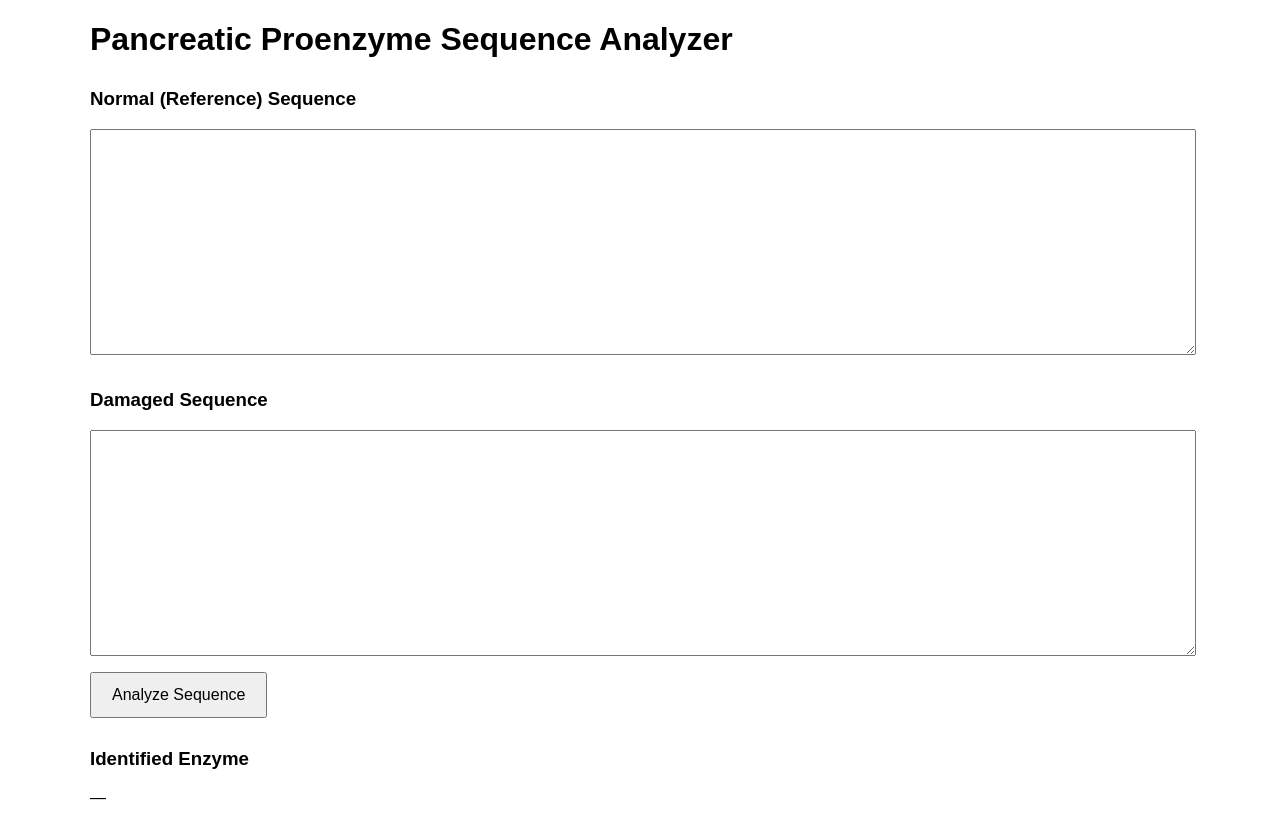
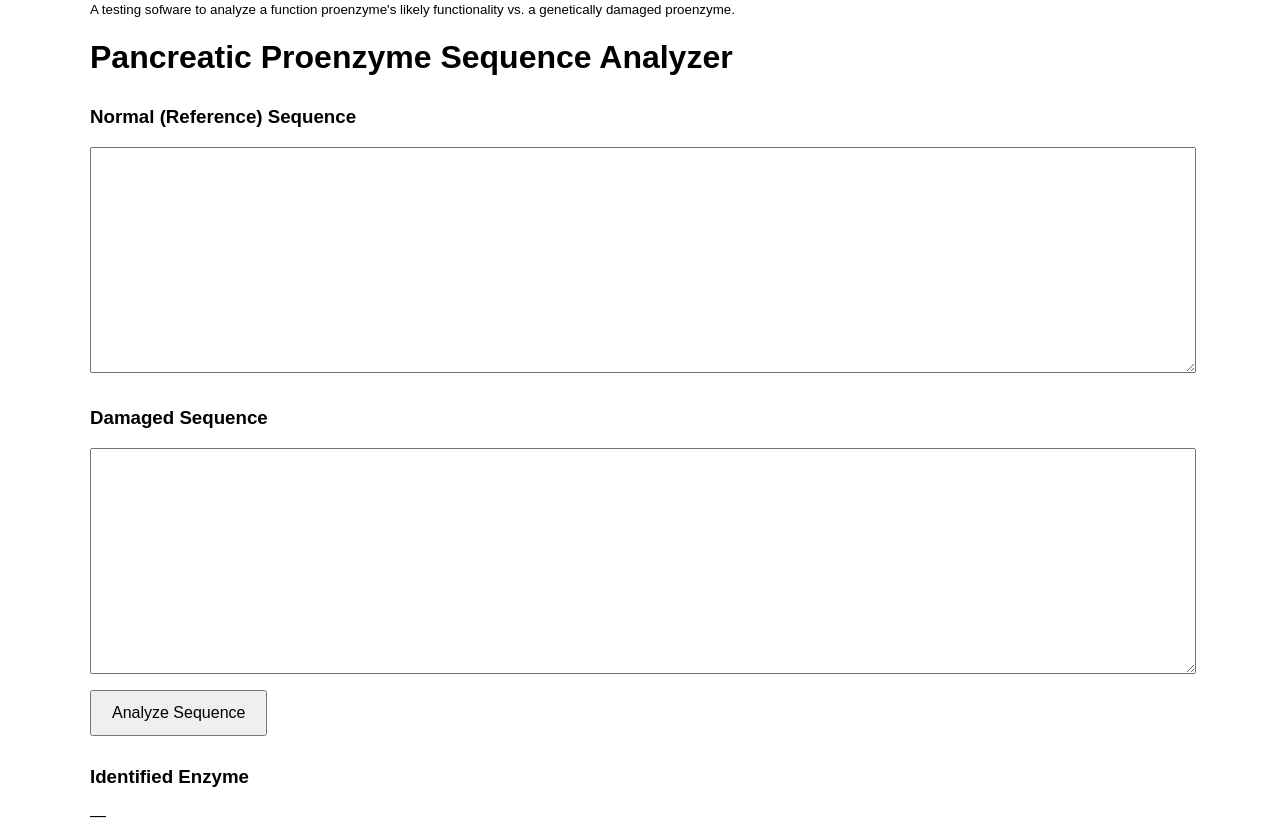
Before and after one commit to nareddyt1-cell/Backend1, a plain HTML site: page templates/index.html in a window 1280 px wide. Shown: the top 828 px of the page. Drawn offline with Linux system fonts and the light colour scheme.

Commit message:
Update index.html

```diff
--- a/templates/index.html
+++ b/templates/index.html
@@ -3,7 +3,7 @@
 <head>
 <meta charset="UTF-8">
 <title>Pancreatic Proenzyme Sequence Analyzer</title>
-
+<small>A testing sofware to analyze a function proenzyme's likely functionality vs. a genetically damaged proenzyme.</small>
 <style>
 body {
     font-family: Arial, sans-serif;
```
